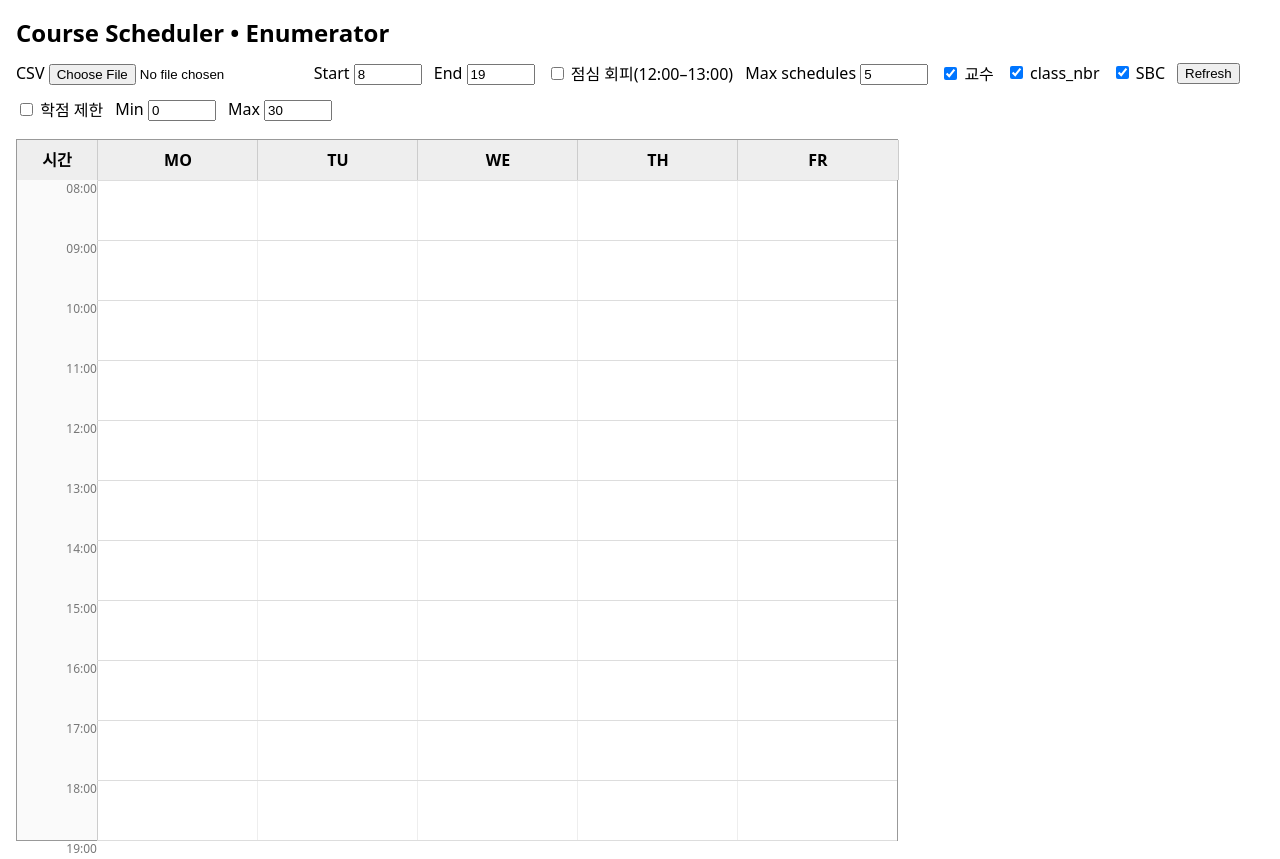
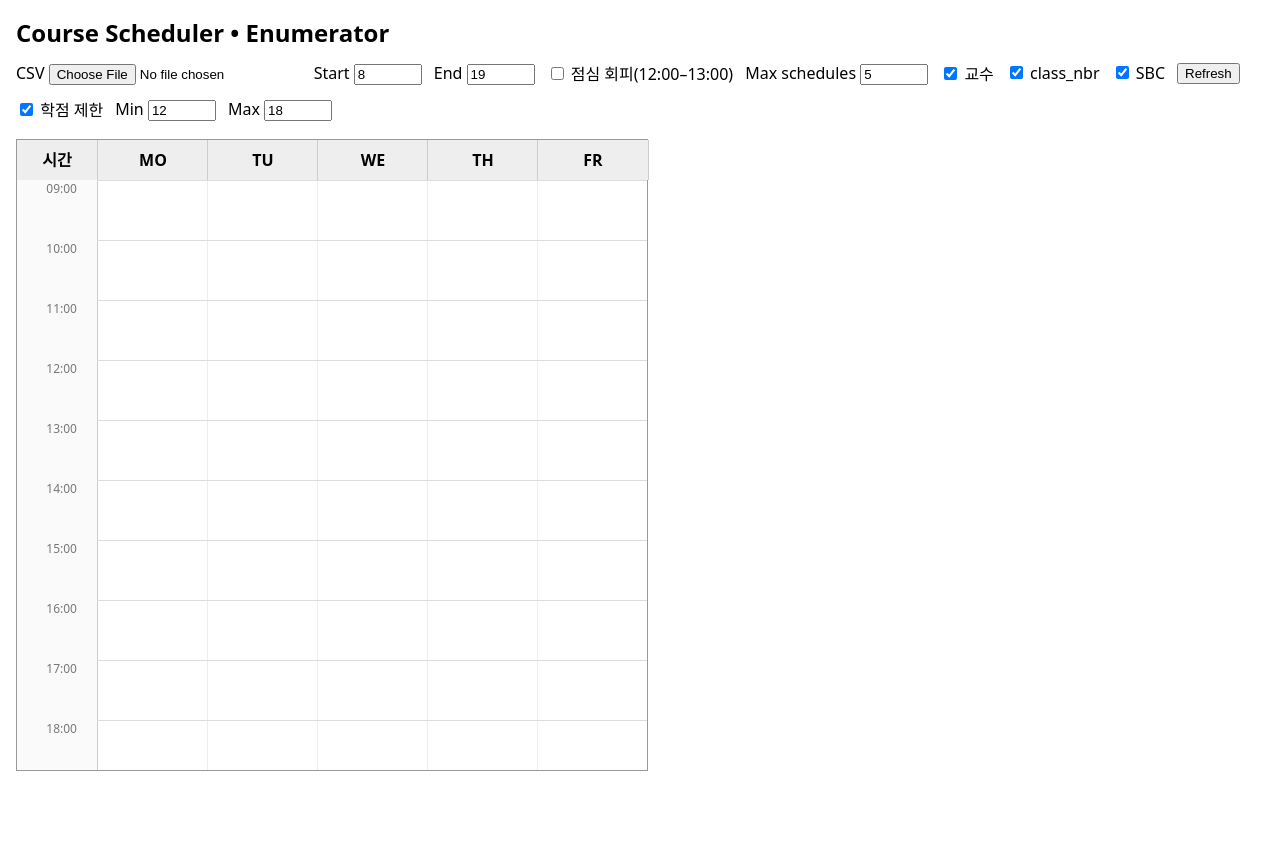
Before and after one commit to Junsudo/course-scheduler-, a plain HTML site: page index.html in a window 1280 px wide. After the commit the page ends 800 px from the top, so only its background shows below. Drawn offline with Linux system fonts and the light colour scheme.

Commit message:
줄 간격 및 학점 제한 기본값 수정

```diff
--- a/index.html
+++ b/index.html
@@ -9,8 +9,8 @@
   h2 { margin: 8px 0 12px 0; }
   .controls { margin: 8px 0 12px 0; display: flex; gap: 12px; align-items: center; flex-wrap: wrap; }
   .controls.wrap { flex-wrap: wrap; }
-  .sched { margin: 18px 0; width: 700px; }
-  .board { position: relative; width: 700px; height: 680px; border: 1px solid #999; }
+  .sched { margin: 18px 0; width: 880px; }
+  .board { position: relative; width: 880px; height: 700px; border: 1px solid #999; }
   .gutter { position: absolute; left: 0; top: 40px; width: 80px; bottom: 0; border-right:1px solid #ccc; background:#fafafa; }
   .col { position: absolute; top: 40px; bottom: 0; width: 160px; border-left:1px solid #eee; }
   .head { position: absolute; top: 0; height: 40px; line-height: 40px; text-align:center; border-right:1px solid #ccc; background:#eee; font-weight:600; }
@@ -45,9 +45,9 @@
 
 <!-- Row 2: credit-limit controls moved down -->
 <div class="controls wrap" id="controlsRow2">
-  <label><input type="checkbox" id="creditEnable"> 학점 제한</label>
-  <label>Min <input type="number" id="minCred" value="0" min="0" max="30"></label>
-  <label>Max <input type="number" id="maxCred" value="30" min="0" max="30"></label>
+  <label><input type="checkbox" id="creditEnable" checked> 학점 제한</label>
+  <label>Min <input type="number" id="minCred" value="12" min="12" max="30"></label>
+  <label>Max <input type="number" id="maxCred" value="18" min="12" max="24"></label>
 </div>
 
 <div id="output"></div>
@@ -57,9 +57,9 @@
 
 const DAYS = ["MO","TU","WE","TH","FR"];
 const COLORS = ["#4da6ff","#5cb85c","#f0ad4e","#d9534f","#9370db","#20c997","#ff6666","#009688","#795548"];
-const PX_PER_MIN = 1;
-const START_MIN = 8*60;
-const END_MIN   = 19*60;
+const PX_PER_MIN = 1.0; // 1 minute = 1 pixel
+const START_MIN = 9*60; // 08:00
+const END_MIN   = 1130; // 18:50
 
 function timeToMin(str) {
   if (!str) return null;
@@ -84,7 +84,7 @@ function minToHHMM(min) {
 function toY(min){ return 40 + (min - START_MIN) * PX_PER_MIN; }
 
 function renderBoard(sel) {
-  const W_GUTTER = 80, COL_W = 160, HEAD_H = 40;
+  const W_GUTTER = 80, COL_W = 110, HEAD_H = 40;
   const width = W_GUTTER + DAYS.length * COL_W;
   const height = (END_MIN - START_MIN) * PX_PER_MIN + HEAD_H;
   let html = `<div class="board" style="width:${width}px;height:${height}px">`;
@@ -96,10 +96,11 @@ function renderBoard(sel) {
   }
   html += `<div class="gutter"></div>`;
   for (let m = START_MIN; m <= END_MIN; m += 60) {
+    const x = -20;
     const y = toY(m);
     html += `<div class="hour" style="top:${y}px"></div>`;
     const hh = Math.floor(m/60);
-    html += `<div class="hourlab" style="top:${y}px">${String(hh).padStart(2,"0")}:00</div>`;
+    html += `<div class="hourlab" style="top:${y}px;left:${x}px;">${String(hh).padStart(2,"0")}:00</div>`;
   }
   const colmap = {}; let ci=0;
   sel.forEach(c => { if(!colmap[c.code]) colmap[c.code] = COLORS[(ci++)%COLORS.length]; });
@@ -108,10 +109,10 @@ function renderBoard(sel) {
     c.daylist.forEach(d => {
       const di = DAYS.indexOf(d);
       if (di < 0) return;
-      const left = W_GUTTER + di * COL_W + 4;
+      const left = W_GUTTER + di * COL_W;
       const top  = 40 + (c.start - START_MIN) * PX_PER_MIN;
       const height = Math.max(12, (c.end - c.start) * PX_PER_MIN);
-      const width = COL_W - 8;
+      const width = COL_W - 12;
       const bg = colmap[c.code];
 
       const showProf = document.getElementById("showProf").checked;
```
